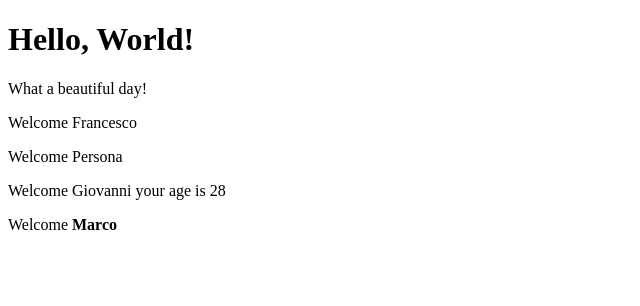
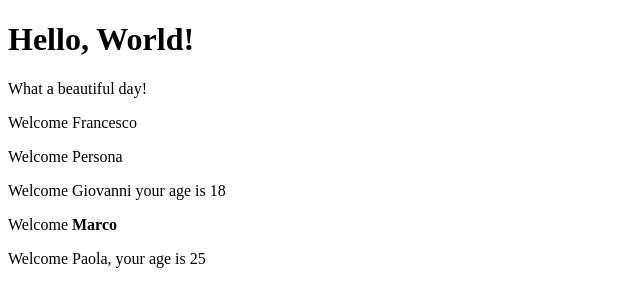
Before and after one commit to Baku305/react-exercises, a React (Create React App) app in the folder react-exercises/: page / in a window 1280 px wide. Shown: the top 306 px of the page, without its empty margins (0-640 px from the left). Built offline with nearby package versions, Linux system fonts and the light colour scheme.

Commit message:
features/props-05(render Age el in Welcome5 el with props)

```diff
--- a/react-exercises/src/Components-03.jsx
+++ b/react-exercises/src/Components-03.jsx
@@ -4,22 +4,19 @@ import { Welcome } from "./Props-01";
 import { Welcome2 } from "./Props-02";
 import { Welcome3 } from "./Props-03";
 import { Welcome4 } from "./props-04";
+import { Welcome5 } from "./props-05";
 
-const HelloEl = <Hello />;
-const WelcomeEl = <Welcome name = "Francesco" />;
-const Welcome2El = <Welcome2 />;
-const Welcome3El = <Welcome3 name ="Giovanni" age="28" />;
-const Welcome4EL = <Welcome4 name = "Marco"/>
 
 export class App extends React.Component {
   render() {
     return (
       <div>
-        <span>{HelloEl}</span>
-        <span>{WelcomeEl}</span>
-        <span>{Welcome2El}</span>
-        <span>{Welcome3El}</span>
-        <span>{Welcome4EL}</span>
+        <span><Hello /></span>
+        <span><Welcome name = "Francesco" /></span>
+        <span><Welcome2 /></span>
+        <span><Welcome3 name ="Giovanni" age="18" /></span>
+        <span><Welcome4 name = "Marco"/></span>
+        <span><Welcome5 name = "Paola"/></span>
       </div>
     );
   }
--- /dev/null
+++ b/react-exercises/src/props-05.jsx
@@ -0,0 +1,14 @@
+import React from "react";
+
+
+export class Age extends React.Component{
+    render(){
+        return <span> your age is {this.props.age}</span>
+    }
+}
+
+export class Welcome5 extends React.Component{
+    render(){
+        return <p>Welcome {this.props.name}, <Age age = "25"/> </p>
+    }
+}
```
